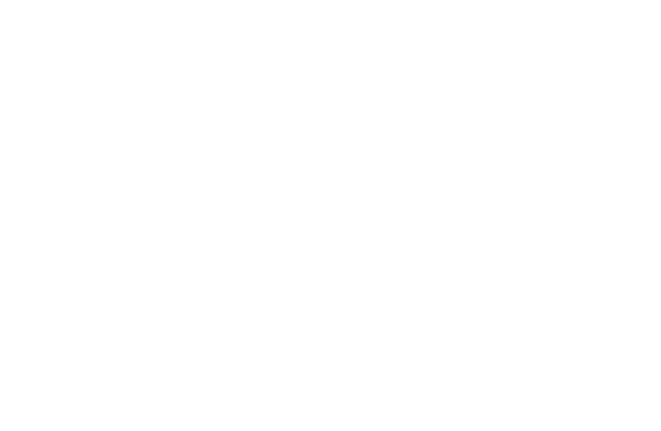
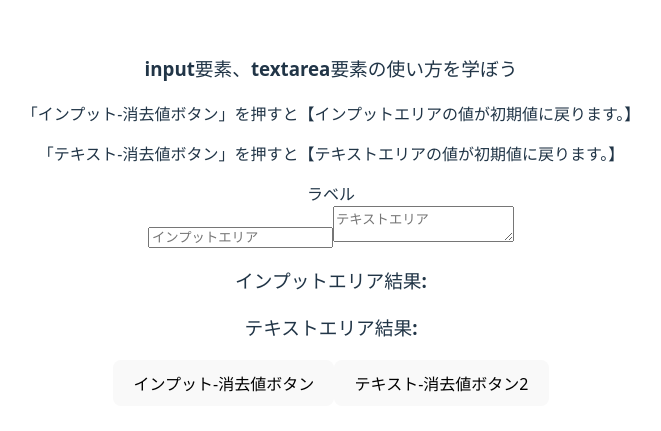
Before and after one commit to terahashi/react-next-study, a React (Vite) app: page /study/InputTextarea in a window 1280 px wide. Before the commit this address had no page. Shown: the part 179-610 px from the top of the page, without its empty margins (309-970 px from the left). Built offline with nearby package versions, Linux system fonts and the light colour scheme.

Commit message:
「InputTextarea.jsx」を追加　作成完了

```diff
--- a/src/App.jsx
+++ b/src/App.jsx
@@ -17,6 +17,7 @@
 import Filter2 from './pages/study/Filter2';
 import ConditionalBranch from './pages/study/ConditionalBranch';
 import Refactor from './pages/study/Refactor';
+import InputTextarea from './pages/study/InputTextarea';
 
 function App() {
   const [count, setCount] = useState(0);
@@ -51,6 +52,7 @@
           <Route path='study/Filter2' element={<Filter2 />} />
           <Route path='study/ConditionalBranch' element={<ConditionalBranch />} />
           <Route path='study/Refactor' element={<Refactor />} />
+          <Route path='study/InputTextarea' element={<InputTextarea />} />
           {/* <Route path='./pages/Count' element={<Count />} /> ⬅︎これだとエラー。【pathはURL】であってファイルの場所ではない！ */}
         </Routes>
       </BrowserRouter>
--- /dev/null
+++ b/src/pages/study/InputTextarea.jsx
@@ -0,0 +1,37 @@
+//フォームの「InputとTextarea」を作成してみよう
+import { useState } from 'react';
+
+const InputTextarea = () => {
+  //⬇︎useState
+  const [val, setVal] = useState('');
+  const [val2, setVal2] = useState('');
+
+  //⬇︎イベントハンドラ
+  const clearVal = () => setVal('');
+  const clearVal2 = () => setVal2('');
+
+  return (
+    <>
+      <h3>input要素、textarea要素の使い方を学ぼう</h3>
+      <p>「インプット-消去値ボタン」を押すと【インプットエリアの値が初期値に戻ります。】</p>
+      <p>「テキスト-消去値ボタン」を押すと【テキストエリアの値が初期値に戻ります。】</p>
+
+      <div>
+        <label htmlFor='123'>ラベル</label>
+
+        <div>
+          <input id='123' placeholder='インプットエリア' value={val} onChange={(e) => setVal(e.target.value)} />
+          <textarea id='456' placeholder='テキストエリア' value={val2} onChange={(e) => setVal2(e.target.value)} />
+        </div>
+
+        <h3>インプットエリア結果:{val}</h3>
+        <h3>テキストエリア結果:{val2}</h3>
+
+        <button onClick={clearVal}>インプット-消去値ボタン</button>
+        <button onClick={clearVal2}>テキスト-消去値ボタン2</button>
+      </div>
+    </>
+  );
+};
+
+export default InputTextarea;
--- a/src/pages/study/StudyHome.jsx
+++ b/src/pages/study/StudyHome.jsx
@@ -26,6 +26,8 @@
       <Link to={'study/ConditionalBranch'}>条件分岐を設ける(if文、&&(論理AND演算子)、??(Null合体演算子)、３項演算子)</Link>
       <br></br>
       <Link to={'study/Refactor'}>コンポーネントのリファクタリング(整理)をしよう</Link>
+      <br></br>
+      <Link to={'study/InputTextarea'}>フォームの「InputとTextarea」を作成してみよう</Link>
     </div>
   );
 };
```
